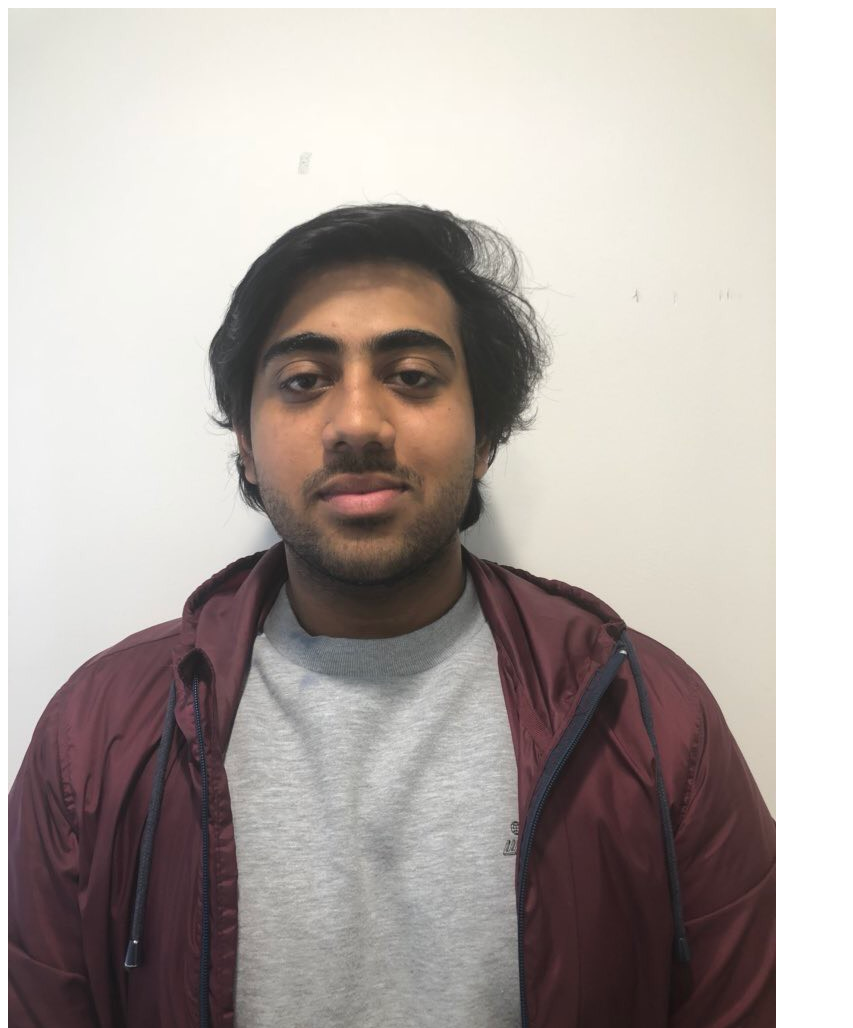
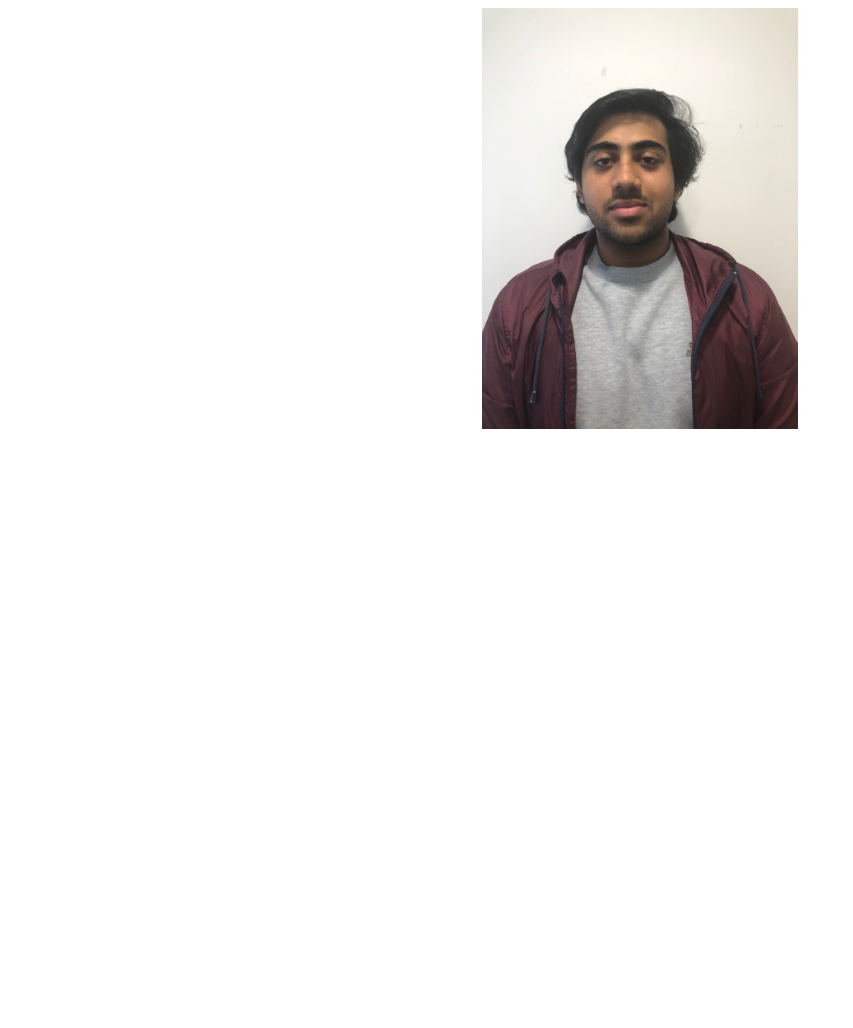
Before and after one commit to simtor/project-ram, a plain HTML site: page index.html in a window 1280 px wide. Shown: the top 1028 px of the page, without its empty margins (0-853 px from the left). After the commit the page ends 800 px from the top, so only its background shows below. Drawn offline with Linux system fonts and the light colour scheme.

Commit message:
centre image

```diff
--- a/index.html
+++ b/index.html
@@ -3,6 +3,7 @@
 <head>
     <meta charset="UTF-8">
     <meta name="viewport" content="width=device-width, initial-scale=1.0">
+    <link href="style.css" rel="stylesheet" type="text/css">
     <link rel="icon" href="Simone Logo.png">
     <title>Simone Ram</title>
 </head>
--- /dev/null
+++ b/style.css
@@ -0,0 +1,7 @@
+img {
+    display: block;
+  margin-left: auto;
+  margin-right: auto;
+  width: 25%;
+
+  }
```
